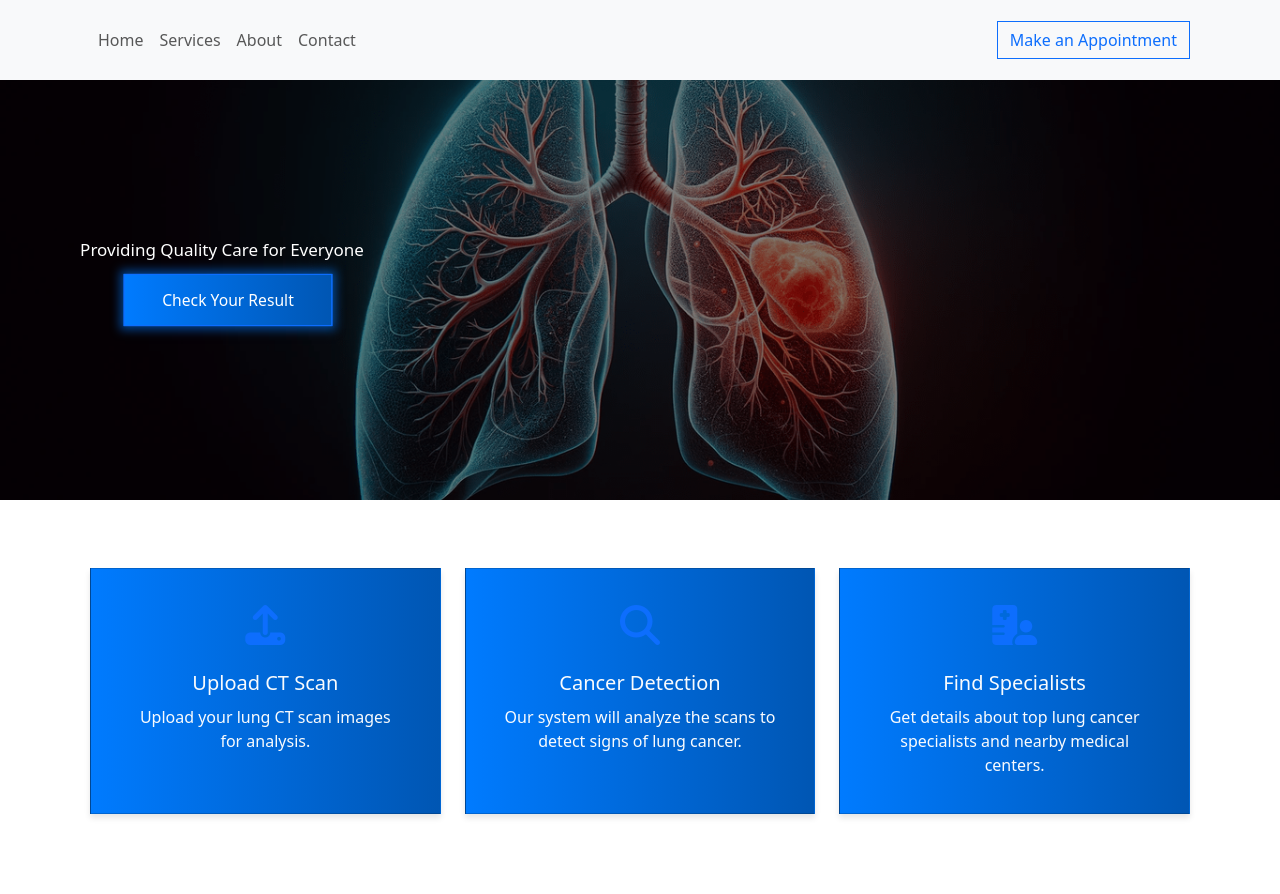
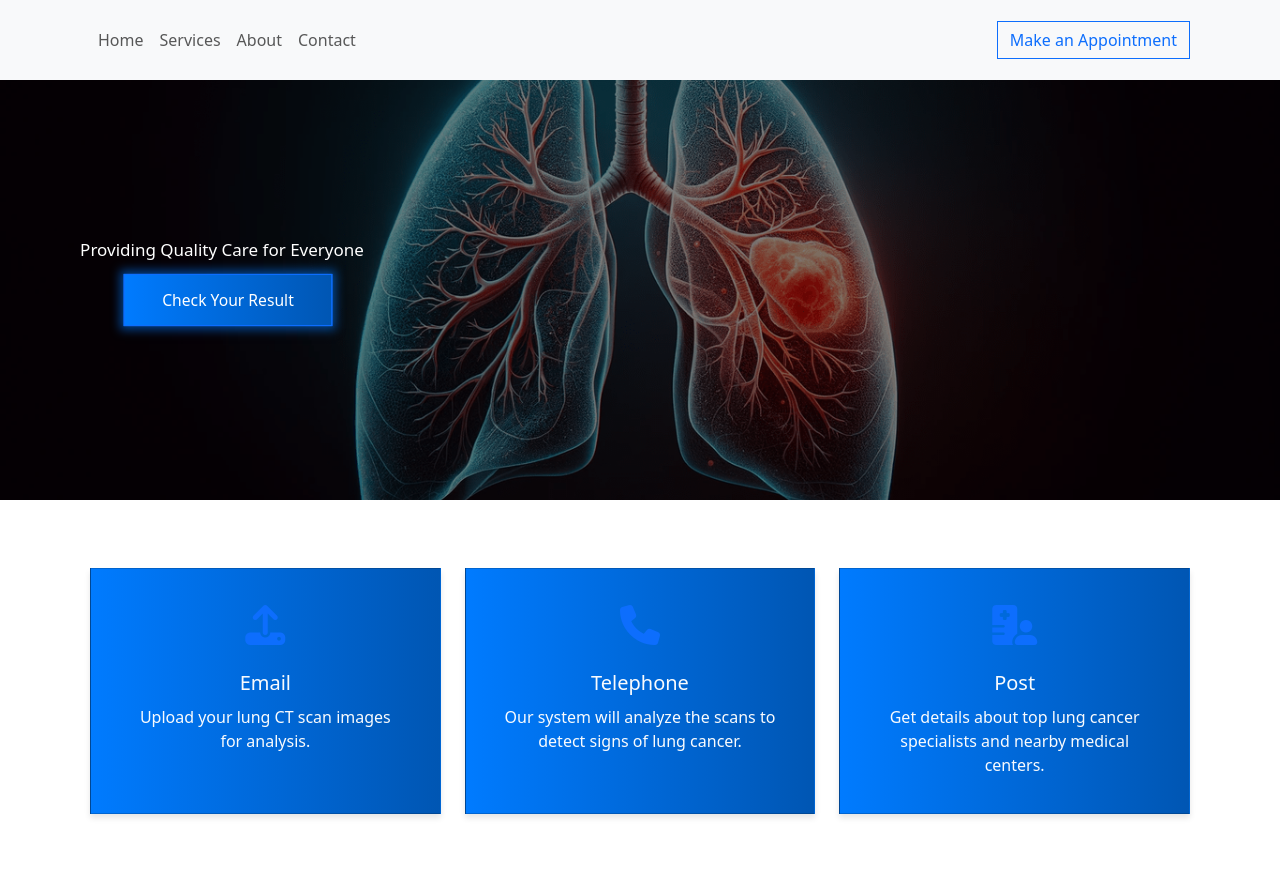
Before and after one commit to pasindusandamal/Lung-Cancer-Detection-System, a Flask app: page /contact in a window 1280 px wide. Shown: the top 894 px of the page. Run offline with Flask 3, Linux system fonts and the light colour scheme; some libraries are stand-ins or nearby versions.

Commit message:
Refactor Contact.html to update service card titles

```diff
--- a/templates/Contact.html
+++ b/templates/Contact.html
@@ -142,7 +142,7 @@
         <div class="card service-card h-100">
           <div class="card-body text-center">
             <i class="fas fa-upload fa-3x mb-3 text-primary"></i>
-            <h3 class="card-title">Upload CT Scan</h3>
+            <h3 class="card-title">Email</h3>
             <p class="card-text">Upload your lung CT scan images for analysis.</p>
           </div>
         </div>
@@ -150,8 +150,8 @@
       <div class="col-md-4 mb-4">
         <div class="card service-card h-100">
           <div class="card-body text-center">
-            <i class="fas fa-search fa-3x mb-3 text-primary"></i>
-            <h3 class="card-title">Cancer Detection</h3>
+            <i class="fas fa-phone fa-3x mb-3 text-primary"></i>
+            <h3 class="card-title">Telephone</h3>
             <p class="card-text">Our system will analyze the scans to detect signs of lung cancer.</p>
           </div>
         </div>
@@ -160,7 +160,7 @@
         <div class="card service-card h-100">
           <div class="card-body text-center">
             <i class="fas fa-hospital-user fa-3x mb-3 text-primary"></i>
-            <h3 class="card-title">Find Specialists</h3>
+            <h3 class="card-title">Post</h3>
             <p class="card-text">Get details about top lung cancer specialists and nearby medical centers.</p>
           </div>
         </div>
```
